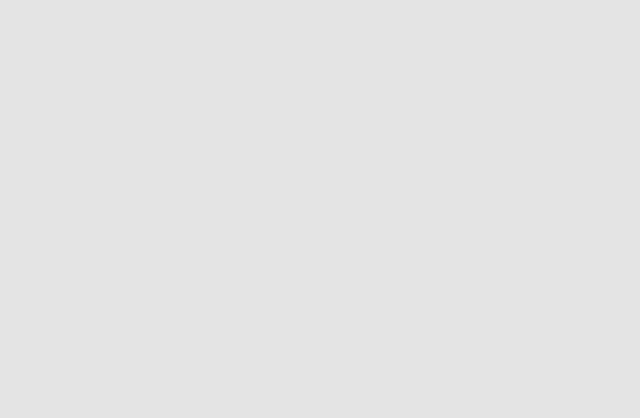
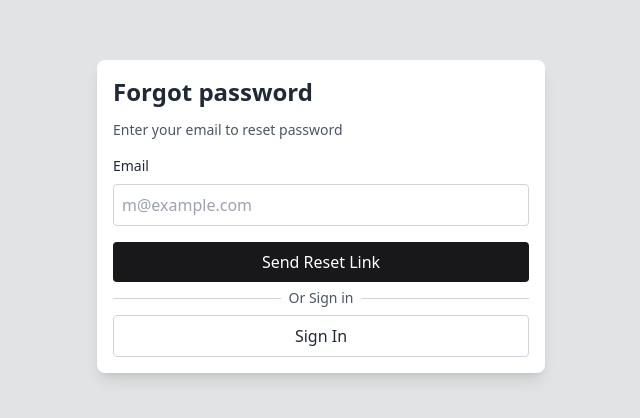
Before and after one commit to janneesa/FutureCast, a React (Vite) app in the folder FutureCastApp/: page /forgot-password in a window 1280 px wide. Before the commit this address had no page. Shown: the part 184-602 px from the top of the page, without its empty margins (319-959 px from the left). Built offline with nearby package versions, Linux system fonts and the light colour scheme.

Commit message:
Created forgot password component and moved login components to folder

```diff
--- a/FutureCastApp/src/App.jsx
+++ b/FutureCastApp/src/App.jsx
@@ -4,8 +4,10 @@ import { useEffect, useState } from "react";
 import LoginScreen from "./frontend/layouts/LoginScreen";
 import MainScreen from "./frontend/layouts/MainScreen";
 
-import Login from "./frontend/components/Login";
-import Register from "./frontend/components/Register";
+import Login from "./frontend/components/login/Login";
+import Register from "./frontend/components/login/Register";
+import ForgotPassword from "./frontend/components/login/ForgotPassword";
+
 import Home from "./frontend/components/Home";
 import Profile from "./frontend/components/Profile/Profile";
 import Search from "./frontend/components/Search";
@@ -42,6 +44,7 @@ function App() {
           <Route path="/" element={<LoginScreen />}>
             <Route index element={<Login loginFunction={getUser} />} />
             <Route path="register" element={<Register />} />
+            <Route path="forgot-password" element={<ForgotPassword />} />
           </Route>
 
           {/* Home Page */}
--- /dev/null
+++ b/FutureCastApp/src/frontend/components/login/ForgotPassword.jsx
@@ -0,0 +1,66 @@
+import Card from "../Card";
+import { useState } from "react";
+import { Link } from "react-router-dom";
+
+function ForgotPassword() {
+  const [email, setEmail] = useState("");
+
+  const handleEmailChange = (e) => setEmail(e.target.value);
+
+  const handleSubmit = async (e) => {
+    e.preventDefault();
+    setEmail("");
+    // Logic Here
+  };
+
+  return (
+    <div className="flex-center min-h-screen p-4">
+      <Card>
+        <div className="card-header">
+          <h2>Forgot password</h2>
+          <p>Enter your email to reset password</p>
+        </div>
+        <div className="card-content">
+          <form>
+            <div className="flex flex-col gap-4">
+              <div className="flex flex-col gap-2">
+                <label htmlFor="name">Email</label>
+                <input
+                  id="email"
+                  type="email"
+                  placeholder="m@example.com"
+                  className="input"
+                  value={email}
+                  onChange={handleEmailChange}
+                  required
+                />
+              </div>
+
+              <button type="submit" className="button" onClick={handleSubmit}>
+                Send Reset Link
+              </button>
+            </div>
+          </form>
+
+          {/* Divider */}
+          <div className="relative my-4">
+            <div className="border-t border-gray-300"></div>
+            <div className="absolute-center">
+              <span className="bg-white px-2 text-gray-600 text-sm">
+                Or Sign in
+              </span>
+            </div>
+          </div>
+
+          {/* Sign in */}
+          <div className="flex-center">
+            <Link to="/" className="button-secondary text-center">
+              Sign In
+            </Link>
+          </div>
+        </div>
+      </Card>
+    </div>
+  );
+}
+export default ForgotPassword;
--- a/FutureCastApp/src/frontend/components/Login.jsx
+++ b/FutureCastApp/src/frontend/components/login/Login.jsx
@@ -1,5 +1,5 @@
 import React, { useState } from "react";
-import Card from "./Card";
+import Card from "../Card";
 
 import { Link } from "react-router-dom";
 import { useNavigate } from "react-router-dom";
@@ -80,9 +80,9 @@ function Login({ loginFunction }) {
           </form>
           {/* Forgot password */}
           <div className="mt-4 text-center">
-            <a href="/forgot-password" className="link">
+            <Link to="/forgot-password" className="link">
               Forgot password?
-            </a>
+            </Link>
           </div>
           {/* Divider */}
           <div className="relative my-4">
--- a/FutureCastApp/src/frontend/components/Register.jsx
+++ b/FutureCastApp/src/frontend/components/login/Register.jsx
@@ -1,15 +1,15 @@
 import React, { useState } from "react";
 import { Link, useNavigate } from "react-router-dom";
-import Card from "./Card";
+import Card from "../Card";
 import {
   validateEmail,
   validateUserName,
   validatePassword,
   validatePhonenumber,
   validateDateofbirth,
-} from "../validations/RegisterValidation";
+} from "../../validations/RegisterValidation";
 
-import { mockData } from "../data/MockData";
+import { mockData } from "../../data/MockData";
 
 function Register() {
   const [name, setName] = useState("");
```
